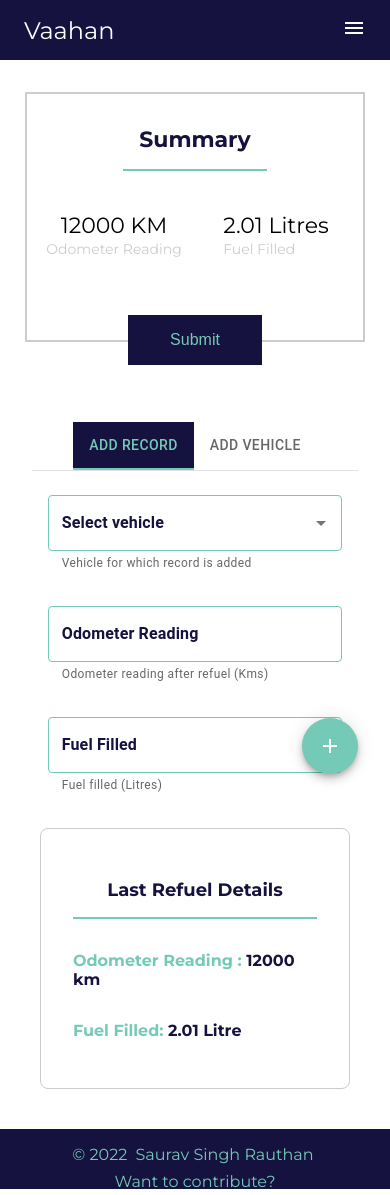
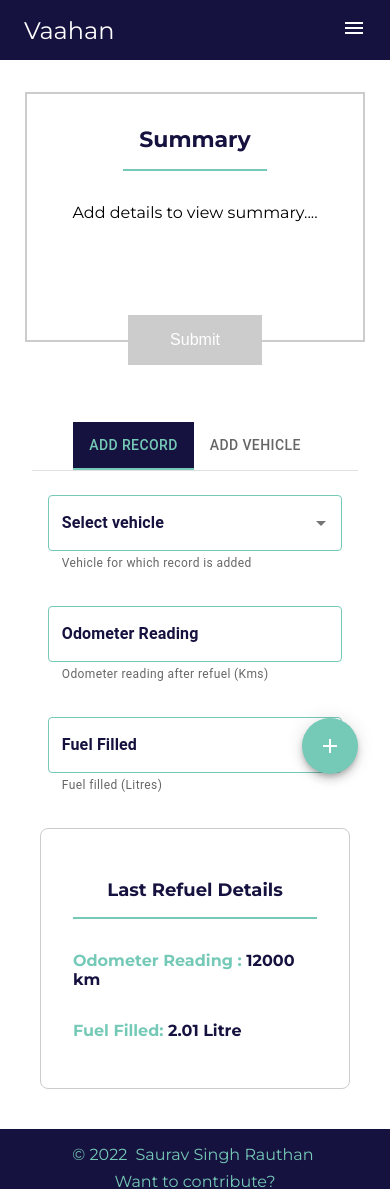
Before and after one commit to Saurav-Singh-Rauthan/Vaahan, a React (Create React App) app: page /add-record in a window 390 px wide. Built offline with nearby package versions, Linux system fonts and the light colour scheme.

Commit message:
ui fixes for add record page

```diff
--- a/src/components/pages/RefuelEntry/RefuelEntry.js
+++ b/src/components/pages/RefuelEntry/RefuelEntry.js
@@ -13,12 +13,16 @@
 const RefuelEntry = (props) => {
   const vehicles = ["Activa 4g", "TVS Victor GL", "R15 v4"];
   const [value, setValue] = useState("1");
+  const [record, setrecord] = useState({
+    vehicle: null,
+    odometerReading: null,
+    fuelAdded: null,
+  });
+  const [addNewVeh, setaddNewVeh] = useState(null);
 
   const handleChange = (event, newValue) => {
     setValue(newValue);
   };
-
-  const [addNewVeh, setaddNewVeh] = useState(null);
 
   const newVehIpHandler = (event, value, reason) => {
     if (reason === "clear" || event.target.value.length === 0) {
@@ -26,27 +30,32 @@
     } else if (reason === "selectOption") {
       setaddNewVeh(event.target.outerText);
     } else {
-      setaddNewVeh(event.target.value)
+      setaddNewVeh(event.target.value);
     }
   };
 
-  return (
-    <div className={Styles.container}>
-      <div className={Styles.dataDiv}>
-        <TabContext value={value}>
-          <Box
-            sx={{
-              borderBottom: 1,
-              borderColor: "divider",
-            }}
-            className={Styles.tabContainer}
-          >
-            <TabList onChange={handleChange} centered={true}>
-              <Tab label="Add Record" value="1" />
-              <Tab label="Add Vehicle" value="2" />
-            </TabList>
-          </Box>
-          <TabPanel value="1">
+  const newRecordHandler = (event, value, reason, type) => {
+    let recordToBeAdded = { ...record };
+    if (type === "odo") {
+      recordToBeAdded.odometerReading =
+        event.target.value.length === 0 ? null : event.target.value;
+      setrecord(recordToBeAdded);
+    } else if (type === "fuel") {
+      recordToBeAdded.fuelAdded =
+        event.target.value.length === 0 ? null : event.target.value;
+      setrecord(recordToBeAdded);
+    } else if (type === "veh") {
+      if (reason === "clear" || event.target.value.length === 0) {
+        recordToBeAdded.vehicle = null;
+        setrecord(recordToBeAdded);
+      } else if (reason === "selectOption") {
+        recordToBeAdded.vehicle = event.target.outerText;
+        setrecord(recordToBeAdded);
+      }
+    }
+  };
+
+  const addRecord = (
     <div className={Styles.addRecordCont}>
       <div className={Styles.optionsCont}>
         <Autocomplete
@@ -61,6 +70,9 @@
               helperText="Vehicle for which record is added"
             />
           )}
+          onChange={(event, value, reason) =>
+            newRecordHandler(event, value, reason, "veh")
+          }
         />
 
         <TextField
@@ -69,6 +81,7 @@
           variant="outlined"
           helperText="Odometer reading after refuel (Kms)"
           className={Styles.options}
+          onChange={(event) => newRecordHandler(event, null, null, "odo")}
         />
 
         <TextField
@@ -78,6 +91,7 @@
           variant="outlined"
           sx={{ borderColor: "red !important" }}
           className={Styles.options}
+          onChange={(event) => newRecordHandler(event, null, null, "fuel")}
         />
       </div>
       <div className={Styles.addRecLastRec}>
@@ -92,11 +106,10 @@
         </div>
       </div>
     </div>
-          </TabPanel>
-          <TabPanel value="2">
-            <div
-              style={{ position: "relative", margin: "1rem" }}
-            >
+  );
+
+  const addVehicle = (
+    <div style={{ position: "relative", margin: "1rem" }}>
       <div className={Styles.optionsCont}>
         <Autocomplete
           onChange={(event, value, reason) =>
@@ -128,22 +141,67 @@
         Add Vehicle
       </button>
     </div>
-          </TabPanel>
+  );
+
+  return (
+    <div className={Styles.container}>
+      <div className={Styles.dataDiv}>
+        <TabContext value={value}>
+          <Box
+            sx={{
+              borderBottom: 1,
+              borderColor: "divider",
+            }}
+            className={Styles.tabContainer}
+          >
+            <TabList onChange={handleChange} centered={true}>
+              <Tab label="Add Record" value="1" />
+              <Tab label="Add Vehicle" value="2" />
+            </TabList>
+          </Box>
+          <TabPanel value="1">{addRecord}</TabPanel>
+          <TabPanel value="2">{addVehicle}</TabPanel>
         </TabContext>
       </div>
-      <div className={Styles.reDiv}>
+      <div className={Styles.reDiv} style={{display : value == 1 ? "block" : "none"}}>
         <div className={Styles.summTitle}>Summary</div>
+        {record.vehicle !== null &&
+        record.fuelAdded !== null &&
+        record.odometerReading !== null ? (
           <div className={Styles.summCont}>
             <div className={Styles.summDetails}>
-            <p>12000 KM</p>
+              <p>{record.odometerReading} KM</p>
               <span>Odometer Reading</span>
             </div>
             <div className={Styles.summDetails}>
-            <p>2.01 Litres</p>
+              <p>{record.fuelAdded} Litres</p>
               <span>Fuel Filled</span>
             </div>
+            <p className={Styles.summVehType}>{record.vehicle}</p>
           </div>
-        <button>Submit</button>
+        ) : (
+          <p
+            style={{
+              justifyContent: "center",
+              display: "flex",
+              alignItems: "center",
+              height: "50%",
+            }}
+          >
+            Add details to view summary....
+          </p>
+        )}
+        <button
+          disabled={
+            record.vehicle !== null &&
+            record.fuelAdded !== null &&
+            record.odometerReading !== null
+              ? false
+              : true
+          }
+        >
+          Submit
+        </button>
       </div>
     </div>
   );
--- a/src/components/pages/RefuelEntry/RefuelEntry.module.css
+++ b/src/components/pages/RefuelEntry/RefuelEntry.module.css
@@ -9,7 +9,7 @@
   padding: 1rem;
   text-align: center;
   margin: 3rem 0rem;
-  height: 300px;
+  min-height: 300px;
   position: relative;
 }
 
@@ -75,10 +75,11 @@
   display: grid;
   grid-template-columns: 48% 48%;
   column-gap: 1rem;
+  row-gap: 1rem;
   justify-content: center;
   align-content: center;
   height: 60%;
-  margin-bottom: 1rem;
+  margin: 1rem 0.5rem;
 }
 
 .summDetails {
@@ -103,7 +104,7 @@
   font-weight: bolder;
   color: #16123f;
   width: fit-content;
-  margin: 0 auto;
+  margin: 0 auto 2rem auto;
 }
 
 .reDiv button,
@@ -152,6 +153,20 @@
   overflow-wrap: anywhere;
 }
 
+.summVehType {
+  grid-column: span 2;
+  color: #16123f;
+  font-weight: bolder;
+  margin-bottom: 1rem;
+}
+
+@media (max-width: 450px) {
+  .summCont {
+    display: flex;
+    flex-direction: column;
+  }
+}
+
 @media (max-width: 768px) {
   .container {
     display: flex;
@@ -161,17 +176,11 @@
   .reDiv {
     margin: 1rem auto 4rem auto;
     width: 95%;
-    height: 250px;
+    min-height: 250px;
   }
 
   .summCont {
-    display: grid;
-    grid-template-columns: 48% 48%;
-    column-gap: 1rem;
-    justify-content: center;
-    align-content: center;
-    height: 60%;
-    margin-bottom: 1rem;
+    margin: 2rem 0;
   }
 
   .summDetails {
```
Lines whose indentation alone changed are shown as unchanged.
